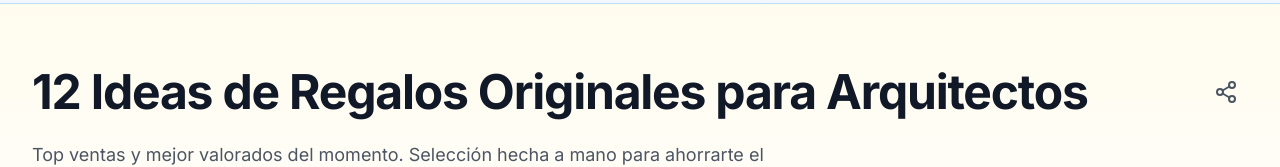
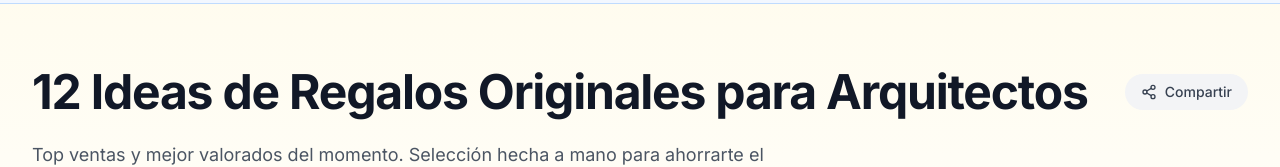
Before and after one commit to bombardeenLaUA/RegalosProfesiones, a Next.js app: page /regalos/arquitectos in a window 1280 px wide. Shown: the part 146-313 px from the top of the page. Built offline with nearby package versions, Linux system fonts and the light colour scheme; no server answers.

Commit message:
cambio icono compartir

```diff
--- a/components/ShareIcon.tsx
+++ b/components/ShareIcon.tsx
@@ -49,10 +49,11 @@ export default function ShareIcon({ slug, displayName }: ShareIconProps) {
       <button
         type="button"
         onClick={handleShare}
-        className="flex h-11 w-11 items-center justify-center rounded-full text-gray-600 transition-all hover:scale-110 hover:bg-gray-100 hover:text-gray-900"
+        className="flex items-center gap-2 rounded-full bg-gray-100 px-4 py-2 text-gray-700 transition-colors hover:bg-gray-200"
         aria-label="Compartir"
       >
-        <Share2 className="h-6 w-6" />
+        <Share2 className="h-4 w-4" />
+        <span className="text-sm font-medium">Compartir</span>
       </button>
       {toast && (
         <span
```
